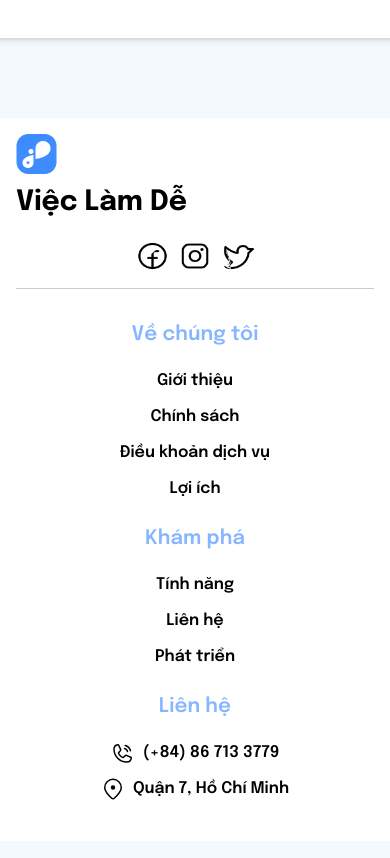
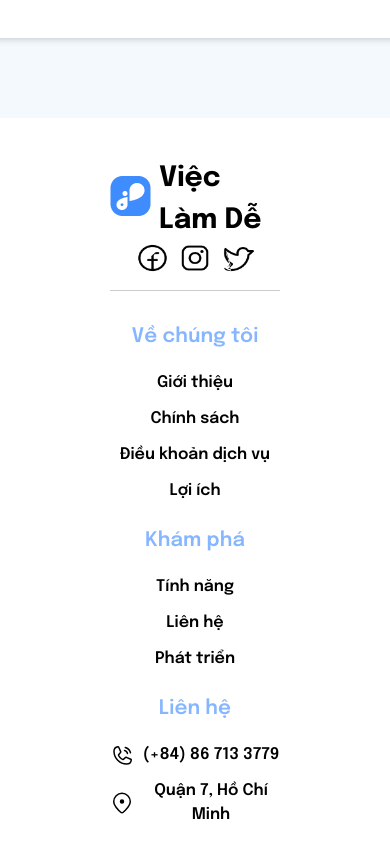
Before and after one commit to LamPhuongZ/FE-Hackathon-TypeScript, a React (Vite) app: page /card-detail-job/1 in a window 390 px wide. Shown: the part 2627-3485 px from the top of the page. Built offline with nearby package versions, Linux system fonts and the light colour scheme; no server answers; a small style sheet from the web is missing.

Commit message:
update: home-page-ui-v3

```diff
--- a/src/components/footer/index.tsx
+++ b/src/components/footer/index.tsx
@@ -14,7 +14,7 @@ export default function Footer() {
             <img src={logoCompany} alt="Company Logo" className="h-10" />
             <h1 className="font-bold pt-2 max-md:mt-0">Việc Làm Dễ</h1>
           </div>
-          <div className="footer-line-right flex gap-2 max-md:justify-center max-md:mt-4">
+          <div className="footerLine__right">
             <a href="">
               <img src={logoFacebook} alt="Facebook Logo" className="h-8" />
             </a>
@@ -26,13 +26,13 @@ export default function Footer() {
             </a>
           </div>
         </div>
-        <hr className="mt-4 mb-0 border-none" />
-        <div className="footer-content flex justify-around mt-8 max-md:flex-col max-md:items-center">
-          <div className="footer-col1 max-md:w-full max-md:text-center max-md:mb-6">
-            <h3 className="font-semibold text-2xl max-md:text-xl">
+        <hr className="line" />
+        <div className="footer__content">
+          <div className="footer__col1">
+            <h3 className="title">
               Về chúng tôi
             </h3>
-            <div className="footer-col1-detail flex flex-col mt-5 space-y-3 font-semibold">
+            <div className="footer__col1__detail">
               <a href="" className="link">
                 Giới thiệu
               </a>
@@ -47,9 +47,9 @@ export default function Footer() {
               </a>
             </div>
           </div>
-          <div className="footer-col2 max-md:w-full max-md:text-center max-md:mb-6">
-            <h3 className="font-semibold text-2xl max-md:text-xl">Khám phá</h3>
-            <div className="footer-col1-detail flex flex-col mt-5 space-y-3 font-semibold">
+          <div className="footer__col2">
+            <h3 className="title">Khám phá</h3>
+            <div className="footer__col2__detail">
               <a href="" className="link">
                 Tính năng
               </a>
@@ -61,9 +61,9 @@ export default function Footer() {
               </a>
             </div>
           </div>
-          <div className="footer-col3 max-md:w-full max-md:text-center max-md:mb-6">
-            <h3 className="font-semibold text-2xl max-md:text-xl">Liên hệ</h3>
-            <div className="footer-col3-detail flex flex-col mt-5 space-y-3 text-base max-md:items-center">
+          <div className="footer__col3">
+            <h3 className="title">Liên hệ</h3>
+            <div className="footer__col3__detail">
               <div className="phone-detail flex gap-2">
                 <img src={iconPhone} alt="icon-phone" />
                 <a href="tel:+84867133779" className="font-semibold">
--- a/src/styles/components/_footer.scss
+++ b/src/styles/components/_footer.scss
@@ -1,14 +1,42 @@
 .footer {
-  @apply max-md:p-4 w-full bg-white;
+  @apply px-[70px] w-full bg-white flex flex-col justify-center sm:p-4;
 
-  & > .footer__details {
+  & > .footer__detail {
     @apply px-10 pt-8 pb-14;
 
     & > .footerLine {
-      @apply flex justify-between max-md:flex-col max-md:text-center;
+      @apply flex flex-col items-center justify-between sm:flex-row;
 
       & > .footerLine__left {
-        @apply flex gap-2 items-center max-md:justify-center;
+        @apply flex-center gap-2;
+      }
+
+      & > .footerLine__right {
+        @apply flex gap-2 sm:justify-center sm:mt-4;
+      }
+    }
+
+    & > .footer__content {
+      @apply flex flex-col items-center justify-around mt-8 sm:flex-row sm:items-start;
+
+      & > :is(.footer__col1, .footer__col2) {
+        & > :is(.footer__col1__detail, .footer__col2__detail) {
+          @apply flex flex-col mt-5 space-y-3 font-semibold;
+        }
+      }
+
+      & > .footer__col3 {
+        & > .footer__col3__detail {
+          @apply flex flex-col mt-5 space-y-3 text-base max-md:items-center;
+        }
+      }
+
+      & > :is(.footer__col1, .footer__col2, .footer__col3) {
+        @apply max-md:w-full max-md:text-center max-md:mb-6;
+
+        & > .title {
+          @apply font-semibold text-2xl max-md:text-xl;
+        }
       }
     }
   }
@@ -22,10 +50,9 @@
   }
 
   hr {
+    @apply mt-4 mb-0 border-none;
     border-top: 1px solid #ccc !important;
   }
-
-
 
   .link {
     &:hover {
```
